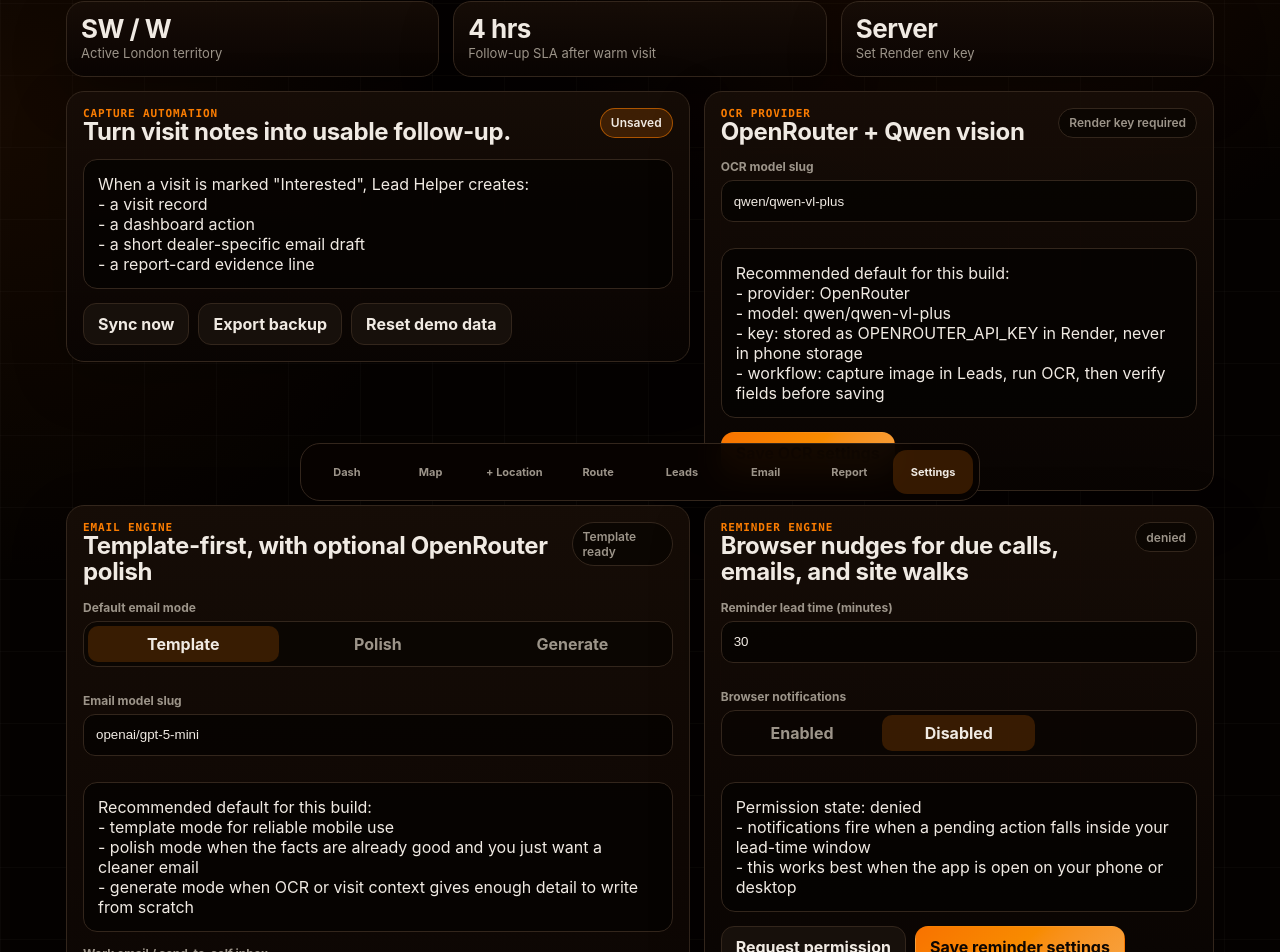
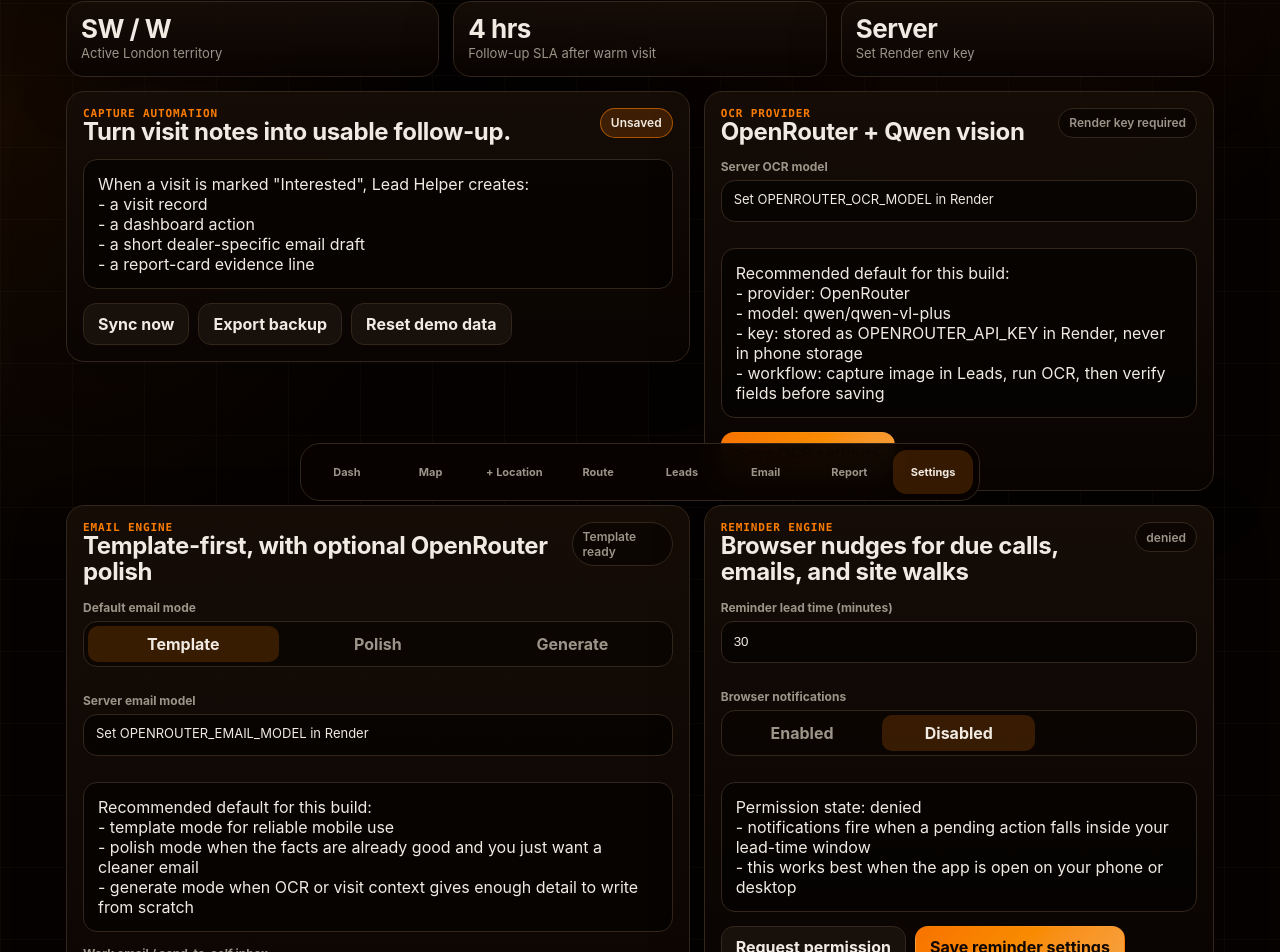
Before and after one commit to LayerMaker/Lead-Helper, a React (Vite) app: page /settings in a window 1280 px wide. Shown: the part 285-1237 px from the top of the page. Built offline with nearby package versions, Linux system fonts and the light colour scheme; no server answers; what @turf/buffer, @turf/center-of-mass, @turf/convex would draw is missing.

Commit message:
Use server configured OpenRouter models

```diff
--- a/src/lib/ocrService.js
+++ b/src/lib/ocrService.js
@@ -39,18 +39,17 @@ function normalizeOcrPayload(payload, rawText = "") {
   };
 }
 
-export async function runOpenRouterBusinessCardOcr({ model, imageDataUrl, dealershipName }) {
+export async function runOpenRouterBusinessCardOcr({ imageDataUrl, dealershipName }) {
   if (!imageDataUrl) {
     throw new Error("No image supplied for OCR");
   }
 
-  const response = await fetch("/api/openrouter/chat", {
+  const response = await fetch("/api/openrouter/ocr", {
     method: "POST",
     headers: {
       "Content-Type": "application/json",
     },
     body: JSON.stringify({
-      model: model || "qwen/qwen-vl-plus",
       max_tokens: 350,
       temperature: 0,
       messages: [
--- a/src/pages/EmailPage.jsx
+++ b/src/pages/EmailPage.jsx
@@ -163,7 +163,6 @@ function EmailComposer({ state, settings, selectedDealership, selectedCluster, l
 
     try {
       const result = await generateOpenRouterEmailDraft({
-        model: settings?.emailModel,
         dealership: selectedDealership,
         contact,
         latestVisit,
--- a/src/pages/LeadsPage.jsx
+++ b/src/pages/LeadsPage.jsx
@@ -30,7 +30,6 @@ export function LeadsPage() {
     selectedDealership,
     getDealershipsForCluster,
     getLatestContact,
-    settings,
     dispatch,
   } = useAppState();
   const latestContact = getLatestContact(selectedDealership.id);
@@ -289,7 +288,6 @@ export function LeadsPage() {
     setOcrStatus("Reading card with server-side Qwen OCR");
     try {
       const result = await runOpenRouterBusinessCardOcr({
-        model: settings.ocrModel,
         imageDataUrl: capturedImageUrl,
         dealershipName: selectedDealership.name,
       });
--- a/src/pages/SettingsPage.jsx
+++ b/src/pages/SettingsPage.jsx
@@ -5,8 +5,6 @@ import { STORAGE_KEY } from "../lib/leadHelperModel";
 
 export function SettingsPage() {
   const { dispatch, settings } = useAppState();
-  const [ocrModel, setOcrModel] = useState(settings?.ocrModel || "qwen/qwen-vl-plus");
-  const [emailModel, setEmailModel] = useState(settings?.emailModel || "openai/gpt-5-mini");
   const [emailGenerationMode, setEmailGenerationMode] = useState(settings?.emailGenerationMode || "template");
   const [workEmail, setWorkEmail] = useState(settings?.workEmail || "");
   const [preferredSendMode, setPreferredSendMode] = useState(settings?.preferredSendMode || "mailto");
@@ -45,10 +43,8 @@ export function SettingsPage() {
       type: "save-settings",
       payload: {
         openRouterApiKey: "",
-        ocrModel,
         ocrProvider: "openrouter",
         emailProvider: "openrouter",
-        emailModel,
         emailGenerationMode,
         workEmail,
         preferredSendMode,
@@ -151,16 +147,10 @@ export function SettingsPage() {
           </div>
 
           <div className="field">
-            <label>OCR model slug</label>
-            <input
-              className="text-input"
-              value={ocrModel}
-              onChange={(event) => {
-                setOcrModel(event.target.value);
-                setSaveState("Unsaved");
-              }}
-              placeholder="qwen/qwen-vl-plus"
-            />
+            <label>Server OCR model</label>
+            <div className="draft small-draft">
+              {serverStatus.ocrModel || "Set OPENROUTER_OCR_MODEL in Render"}
+            </div>
           </div>
 
           <div className="draft settings-preview">
@@ -213,16 +203,10 @@ export function SettingsPage() {
           </div>
 
           <div className="field">
-            <label>Email model slug</label>
-            <input
-              className="text-input"
-              value={emailModel}
-              onChange={(event) => {
-                setEmailModel(event.target.value);
-                setSaveState("Unsaved");
-              }}
-              placeholder="openai/gpt-5-mini"
-            />
+            <label>Server email model</label>
+            <div className="draft small-draft">
+              {serverStatus.emailModel || "Set OPENROUTER_EMAIL_MODEL in Render"}
+            </div>
           </div>
 
           <div className="draft settings-preview">
```
Also changed, not shown: server.mjs (+20 -3 lines), src/lib/emailService.js.
